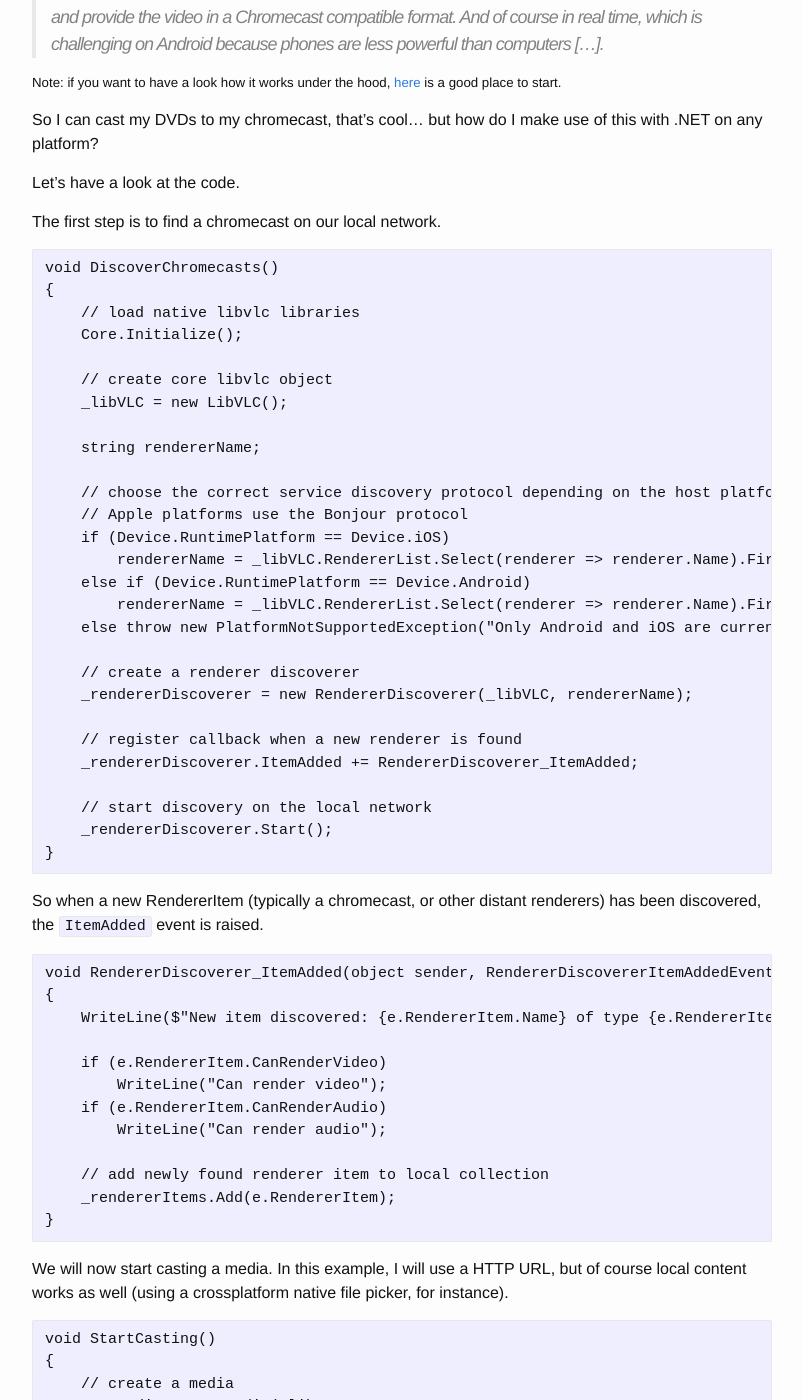
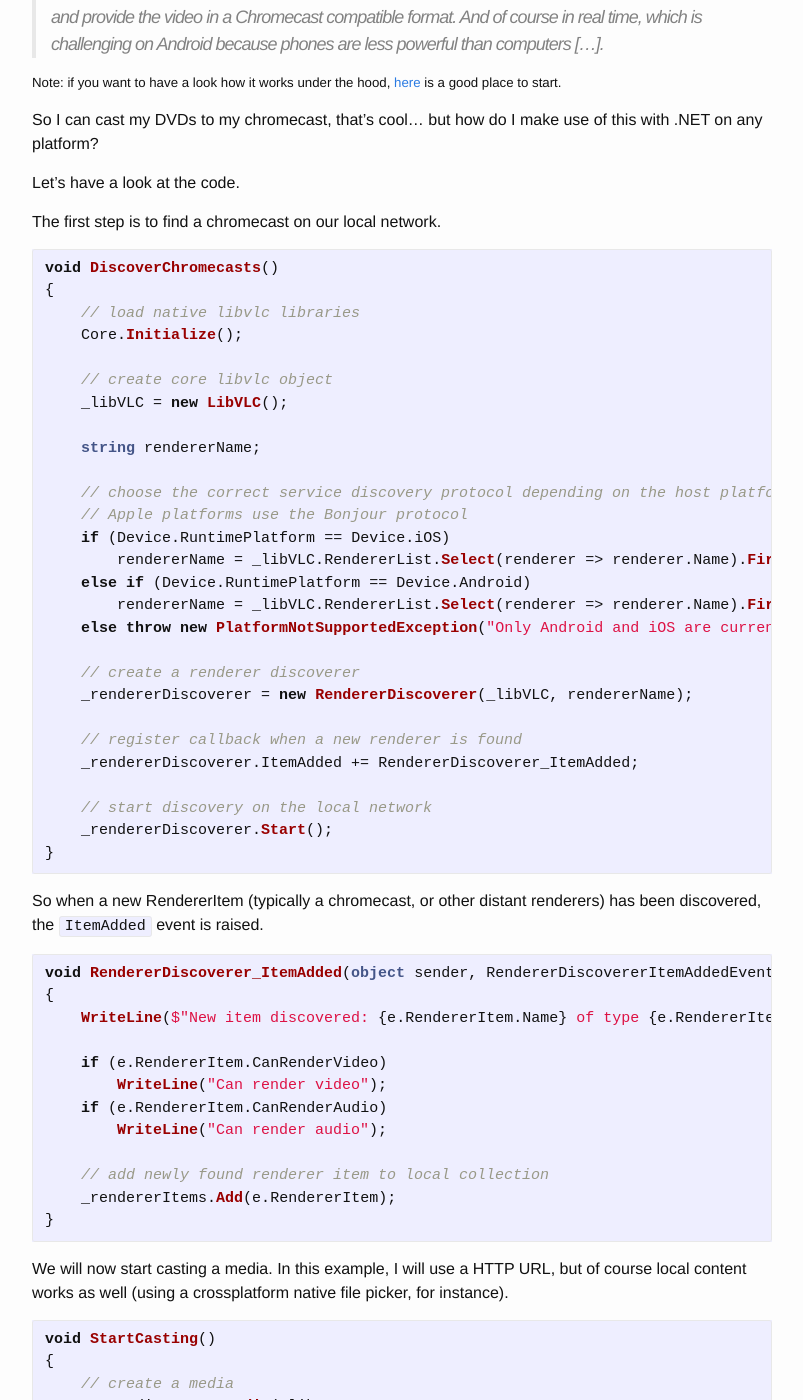
Before and after one commit to mfkl/mfkl.github.io, a Jekyll site: the page built from _posts/2018-10-22-High-performance-cross-platform-streaming-with-libvlc-and-Chromecast-on-.NET.markdown, in a window 1280 px wide and 1400 px high, scrolled down 706 px. Shown: the whole window, without its empty margins (238-1041 px from the left). Built offline with Jekyll 4.4.1, drawn with Linux system fonts in a browser that asks for light colours; some of the changed text lies outside the part shown.

Commit message:
add C# syntax highlighting for code blocks

```diff
--- a/_posts/2018-10-06-introducing-libvlcsharp.markdown
+++ b/_posts/2018-10-06-introducing-libvlcsharp.markdown
@@ -22,7 +22,7 @@ We support all .NET runtimes (Xamarin/Mono, .NET Core and .NET Framework) on mos
 - Hardware decoding and display on all platforms.
 - DVD playback and menu navigation.
 
-~~~~
+~~~~csharp
     static void Main(string[] args)
     {
         // Loading the native libvlc library
--- a/_posts/2018-10-07-How-to-record-HLS-stream-with-LibVLCSharp-and-.NET-Core.markdown
+++ b/_posts/2018-10-07-How-to-record-HLS-stream-with-LibVLCSharp-and-.NET-Core.markdown
@@ -14,7 +14,7 @@ HLS is a streaming protocol originally developped by Apple which is supported in
 
 So, to get started we need to pull 2 packages from the VideoLAN [NuGet](https://www.nuget.org/profiles/videolan)
 
-~~~~
+~~~~xml
 <Project Sdk="Microsoft.NET.Sdk">
   <PropertyGroup>
     <OutputType>Exe</OutputType>
@@ -35,7 +35,7 @@ So, to get started we need to pull 2 packages from the VideoLAN [NuGet](https://
 
 Now onto the actual code
 
-~~~~
+~~~csharp
 static void Main(string[] args)
 {
     // Record in a file "record.ts" located in the bin folder next to the app
--- a/_posts/2018-10-22-High-performance-cross-platform-streaming-with-libvlc-and-Chromecast-on-.NET.markdown
+++ b/_posts/2018-10-22-High-performance-cross-platform-streaming-with-libvlc-and-Chromecast-on-.NET.markdown
@@ -24,7 +24,7 @@ Let's have a look at the code.
 
 The first step is to find a chromecast on our local network.
 
-~~~~
+~~~~csharp
 void DiscoverChromecasts()
 {
     // load native libvlc libraries
@@ -56,7 +56,7 @@ void DiscoverChromecasts()
 
 So when a new RendererItem (typically a chromecast, or other distant renderers) has been discovered, the `ItemAdded` event is raised.
 
-~~~~
+~~~~csharp
 void RendererDiscoverer_ItemAdded(object sender, RendererDiscovererItemAddedEventArgs e)
 {
     WriteLine($"New item discovered: {e.RendererItem.Name} of type {e.RendererItem.Type}");
@@ -73,7 +73,7 @@ void RendererDiscoverer_ItemAdded(object sender, RendererDiscovererItemAddedEven
 
 We will now start casting a media. In this example, I will use a HTTP URL, but of course local content works as well (using a crossplatform native file picker, for instance).
 
-~~~~
+~~~~csharp
 void StartCasting()
 {
     // create a media
```
Also changed, not shown: 4 other files.
